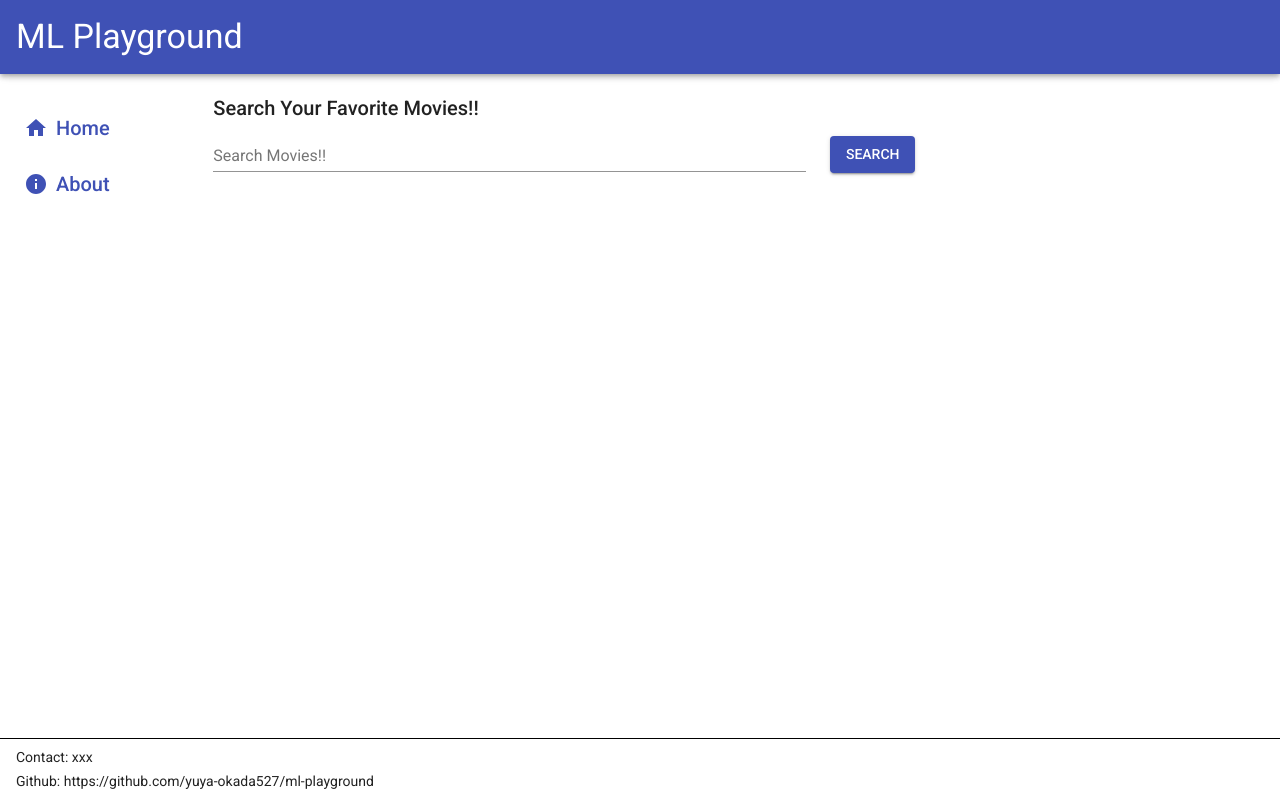
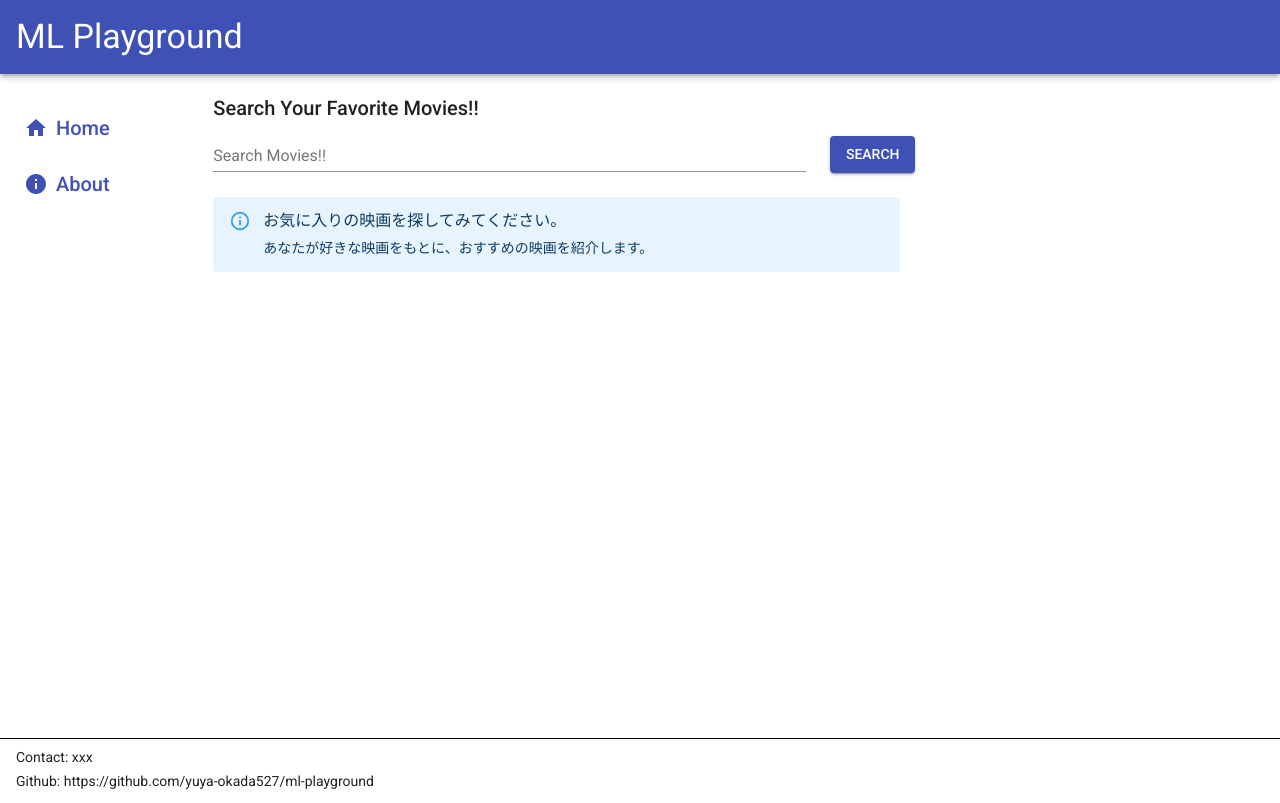
Before and after one commit to yuya-okada527/ml-playground-fe, a Next.js app: page / in a window 1280 px wide. Built offline with nearby package versions, Linux system fonts and the light colour scheme; no server answers.

Commit message:
add Search Suggestion

```diff
--- /dev/null
+++ b/src/components/SearchSuggestion.tsx
@@ -0,0 +1,27 @@
+import React from "react";
+import { Alert, AlertTitle } from "@material-ui/lab";
+import { createStyles, makeStyles, Theme } from "@material-ui/core";
+
+const useStyles = makeStyles((theme: Theme) =>
+  createStyles({
+    alert: {
+      marginTop: theme.spacing(3),
+      marginRight: theme.spacing(3),
+    },
+  })
+);
+
+/**
+ * 映画検索の説明を描画する。
+ */
+const SearchSuggestion: React.FC = () => {
+  const classes = useStyles();
+  return (
+    <Alert severity="info" className={classes.alert}>
+      <AlertTitle>お気に入りの映画を探してみてください。</AlertTitle>
+      あなたが好きな映画をもとに、おすすめの映画を紹介します。
+    </Alert>
+  );
+};
+
+export default SearchSuggestion;
--- a/src/pages/index.tsx
+++ b/src/pages/index.tsx
@@ -5,6 +5,7 @@ import { useRouter } from "next/router";
 
 import Layout from "../components/Layout";
 import SearchBox from "../components/SearchBox";
+import SearchSuggestion from "../components/SearchSuggestion";
 import SearchResultList from "../components/SearchResultList";
 import { Movie, SearchMoviesResponse } from "../interfaces/index";
 import { callGetApi } from "../utils/http";
@@ -106,7 +107,7 @@ const IndexPage: React.FC = () => {
             handleSearchTermChange={handleSearchTermChange}
             handleSearchButtonClick={handleSearchButtonClick}
           />
-          {searchResult.length > 0 && (
+          {searchResult.length > 0 ? (
             <SearchResultList
               movies={searchResult}
               searchedTerm={searchedTerm}
@@ -114,6 +115,8 @@ const IndexPage: React.FC = () => {
               pageCount={totalPage}
               handlePageChange={handlePageChange}
             />
+          ) : (
+            <SearchSuggestion />
           )}
         </Grid>
       </Grid>
```
Also changed, not shown: 2 other files (tests, documents, lock files or other folders).
